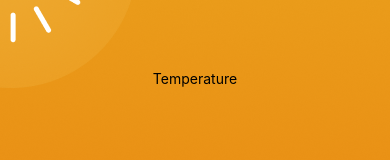
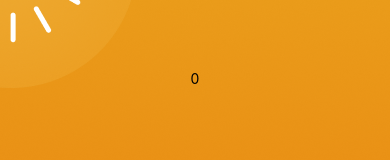
Before and after one commit to DoomWave/react-native-temperature-converter, a React Native app: screen / in a window 390 px wide. Shown: the part 219-379 px from the top of the page. Built offline with nearby package versions, Linux system fonts and the light colour scheme.

Commit message:
inputValue and setInputValue added.

```diff
--- a/App.js
+++ b/App.js
@@ -3,14 +3,18 @@ import {SafeAreaProvider, SafeAreaView} from "react-native-safe-area-context"
 import { Text, View, ImageBackground } from "react-native";
 import hotBackground from "./assets/hot.png"
 import { Input} from "./components/Input/Input"
+import {useState } from "react"
+
 export default function App() {
+  const [inputValue, setInputValue] = useState(0);
+
   return (
   <ImageBackground style={s.backgroundImage} source={hotBackground}>
   <SafeAreaProvider>
     <SafeAreaView style={s.root}>
       <View style={s.workspace}>
-        <Text>Temperature</Text>
-        <Input defaultValue={"0"}/>
+        <Text>{inputValue}</Text>
+        <Input onChange={setInputValue} defaultValue={0}/>
         <Text>Button</Text>
       </View>
     </SafeAreaView>
--- a/components/input/Input.jsx
+++ b/components/input/Input.jsx
@@ -1,13 +1,16 @@
 import {View, TextInput, Text } from "react-native";
 import { s } from "./Input.style";
-export function Input({defaultValue}) {
+export function Input({defaultValue, onChange}) {
     return (
     <View style={s.root}>
     <TextInput
     style={s.Input}
     maxLength={3}
     placeholder="Type your temperature"
-    defaultValue={defaultValue}
+    defaultValue={defaultValue.toString()}
+    onChangeText={ (text) => {
+        onChange(text);
+    }}
     />
     <Text style={s.unit}>°C</Text>
     </View>
```
